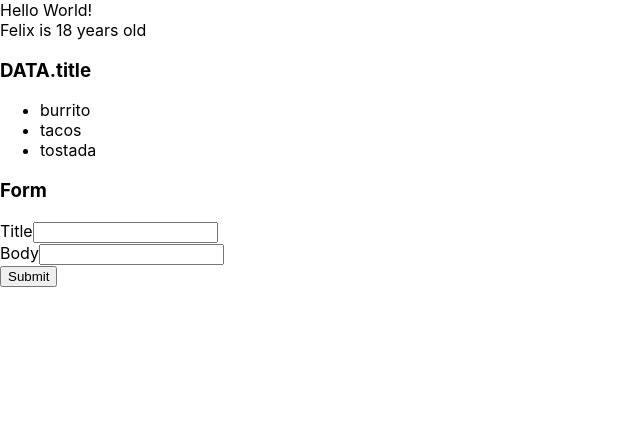
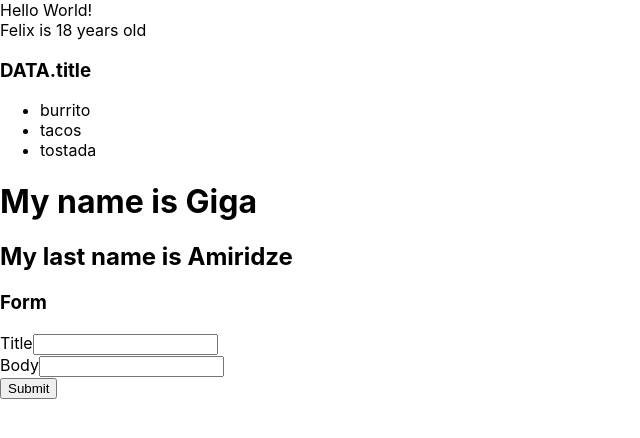
Before and after one commit to gigaamiridze/react-exercises, a React (Create React App) app: page / in a window 1280 px wide. Shown: the top 438 px of the page, without its empty margins (0-640 px from the left). Built offline with nearby package versions, Linux system fonts and the light colour scheme.

Commit message:
Added 'Rendering From Object' exercise and its README.md file

```diff
--- /dev/null
+++ b/src/exercises/02.1-Rendering-From-Object/App.jsx
@@ -0,0 +1,19 @@
+import React from 'react';
+
+const customer = {
+  first_name: 'Giga',
+  last_name: 'Amiridze'
+}
+
+function App() {
+  const { first_name, last_name } = customer;
+
+  return (
+    <div>
+      <h1>My name is {first_name}</h1>
+      <h2>My last name is {last_name}</h2>
+    </div>
+  );
+}
+
+export default App;
--- a/src/index.js
+++ b/src/index.js
@@ -5,8 +5,9 @@ import reportWebVitals from './reportWebVitals';
 // Components
 import HelloWorld from './exercises/00-Hello-World/HelloWorld';
 import Person from './exercises/01-Hello-JSX/Person';
+import Menu from './exercises/02-Rendering/Menu';
+import App from './exercises/02.1-Rendering-From-Object/App';
 import Form from './exercises/Form/Form';
-import Menu from './exercises/02-Rendering/Menu';
 
 const root = ReactDOM.createRoot(document.getElementById('root'));
 root.render(
@@ -14,6 +15,7 @@ root.render(
     <HelloWorld />
     <Person />
     <Menu />
+    <App />
     <Form />
   </React.StrictMode>
 );
```
Also changed, not shown: src/exercises/02.1-Rendering-From-Object/README.md (added).
